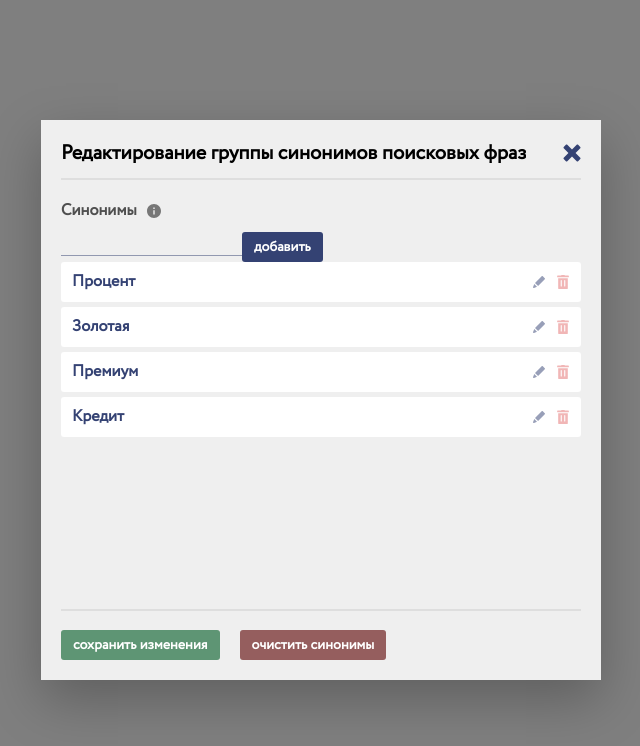
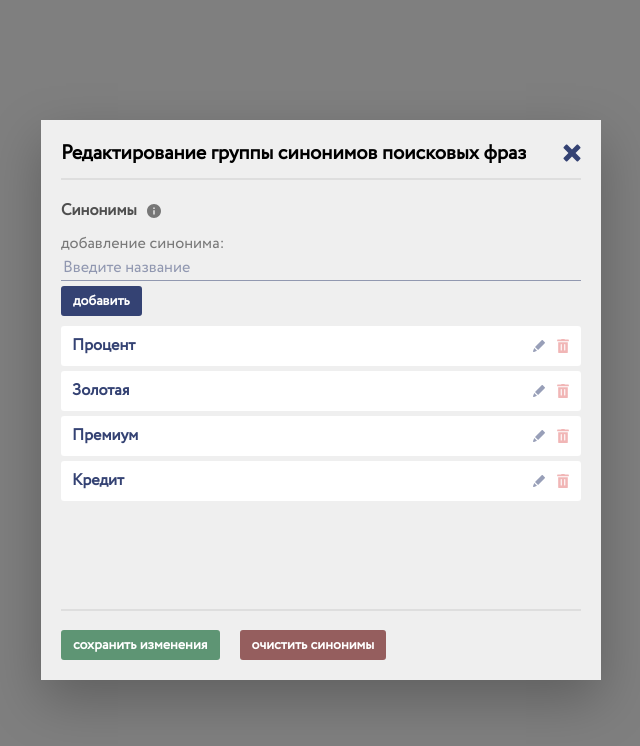
Before and after one commit to PopinskiSoda/synonyms, a React (Create React App) app: page / in a window 1280 px wide. Shown: the top 746 px of the page, without its empty margins (319-959 px from the left). Built offline with nearby package versions, Linux system fonts and the light colour scheme.

Commit message:
Markup improvements

```diff
--- a/src/components/AddForm.js
+++ b/src/components/AddForm.js
@@ -4,6 +4,7 @@ import { Button } from './Button';
 import { useState, useCallback } from 'react';
 import { useDispatch } from 'react-redux';
 import { ADD_SYNONYM } from '../constants/actionTypes';
+import './AddForm/index.scss';
 
 export const AddForm = () => {
     const [currentValue, setCurrentValue] = useState('');
@@ -25,13 +26,22 @@ export const AddForm = () => {
     }, [currentValue])
 
     return (
-        <>
-            <Input onChange={handleChange}/>
+        <div className='AddForm'>
+            <div
+                className='AddForm__title'
+            >
+                добавление синонима:
+            </div>
+            <Input
+                onChange={handleChange}
+                placeholder='Введите название'
+            />
             <Button
+                className='AddForm__button'
                 text='добавить'
                 type='main'
                 onClick={handleAdd}
             />
-        </>
+        </div>
     )
 }
--- /dev/null
+++ b/src/components/AddForm/index.scss
@@ -0,0 +1,16 @@
+.AddForm {
+  display: flex;
+  flex-direction: column;
+
+  &__button {
+    align-self: baseline;
+    margin-top: 5px;
+    margin-bottom: 10px;
+  }
+
+  &__title {
+    size: 14px;
+    font-weight: normal;
+    color: #787878;
+  }
+}
--- a/src/components/Button.js
+++ b/src/components/Button.js
@@ -1,10 +1,10 @@
 import React from 'react';
 import './Button/index.scss'
 
-export const Button = ({text, type, onClick}) => {
+export const Button = ({text, type, onClick, className}) => {
     return (
         <button
-            className={`Button${type ? ` Button--${type}` : ''}`}
+            className={`Button${type ? ` Button--${type}` : ''}${className ? ` ${className}` : ''}`}
             onClick={onClick}
         >
             {text}
--- a/src/components/Button/index.scss
+++ b/src/components/Button/index.scss
@@ -3,7 +3,7 @@
   font-weight: 700;
   font-size: 14px;
   line-height: 14px;
-  padding: 8px 12px;
+  padding: 6px 10px;
   border: none;
   border-radius: 3px;
   color: #ffffff;
@@ -13,13 +13,38 @@
 
   &--success {
     background: #5e9574;
+    border: 2px solid #5e9574;
+    &:hover {
+      color: #5e9574;
+    }
   }
 
   &--danger {
     background: #955e5e;
+    border: 2px solid #955e5e;
+    &:hover {
+      color: #955e5e;
+    }
   }
 
   &--main {
-    background: #344273;;
+    background: #344273;
+    border: 2px solid #344273;
+    &:hover {
+      color: #344273;
+    }
+  }
+
+  &--main-small-margin {
+    background: #344273;
+    border: 2px solid #344273;
+    &:hover {
+      color: #344273;
+    }
+    margin-right: 12px;
+  }
+
+  &:hover {
+    background: #ffffff;
   }
 }
--- a/src/components/Card.js
+++ b/src/components/Card.js
@@ -10,6 +10,7 @@ import {
 import './Card/index.scss'
 import pencil from '../icons/pencil.svg'
 import bucket from '../icons/bucket.svg'
+import cross from '../icons/cross.svg'
 import { Button } from './Button';
 
 export const Card = ({id, text, isEditing}) => {
@@ -63,20 +64,22 @@ export const Card = ({id, text, isEditing}) => {
                 ? (
                     <>
                         <Input
+                            className='Card__input'
                             value={currentText}
                             onChange={handleChange}
                         />
-                        <div>
+                        <div className='Card__buttons-container'>
                             <Button
                                 onClick={handleSave}
                                 text='сохранить'
-                                type='main'
+                                type='main-small-margin'
                             >
                             </Button>
                             <button
                                 onClick={handleCancel}
+                                className='Card__cross-button'
                             >
-                                cancel
+                                <img src={cross} />
                             </button>
                         </div>
                     </>
--- a/src/components/Card/index.scss
+++ b/src/components/Card/index.scss
@@ -32,4 +32,19 @@
       margin-left: auto;
     }
   }
+
+  &__input {
+    margin-bottom: 5px;
+  }
+
+  &__cross-button {
+    border: none;
+    padding: 0;
+    cursor: pointer;
+    margin-top: 3px;
+  }
+
+  &__buttons-container {
+    display: flex;
+  }
 }
--- a/src/components/Input.js
+++ b/src/components/Input.js
@@ -1,12 +1,13 @@
 import React from 'react';
 import './Input/index.scss'
 
-export const Input = ({value, onChange}) => {
+export const Input = ({value, onChange, placeholder, className}) => {
     return (
         <input
-            className='Input'
+            className={`Input${className ? ` ${className}` : ''}`}
             value={value}
             onChange={onChange}
+            placeholder={placeholder}
         />
     );
 }
--- a/src/components/Input/index.scss
+++ b/src/components/Input/index.scss
@@ -3,4 +3,17 @@
   border: none;
   border-bottom: 1px solid rgba(52, 66, 115, 0.5);
   outline: none;
+  font-family: Circe;
+  font-weight: 400;
+  font-size: 16px;
+  color: #000000;
+
+  &::placeholder {
+    color: #344273;
+    opacity: 0.5;
+  }
+
+  &:focus {
+    border-bottom: 1px solid #344273;
+  }
 }
```
